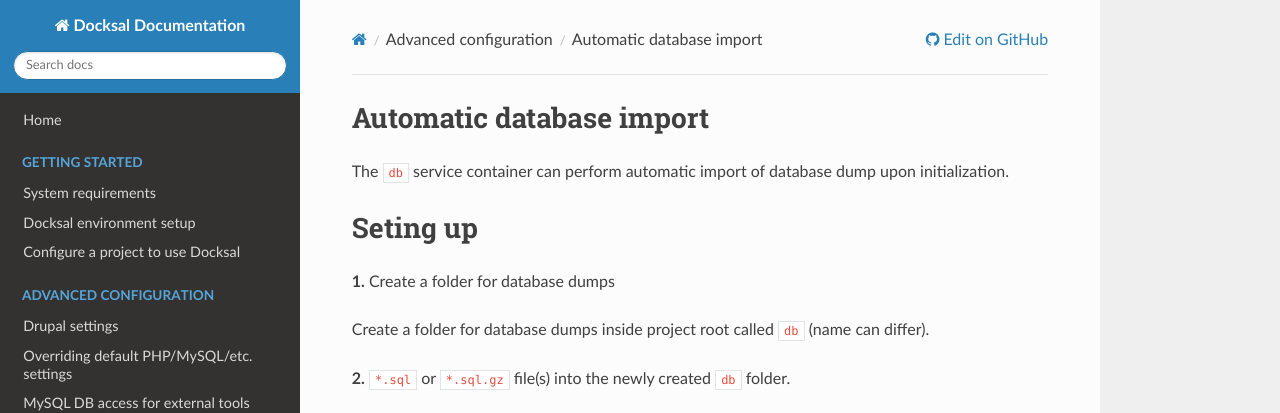
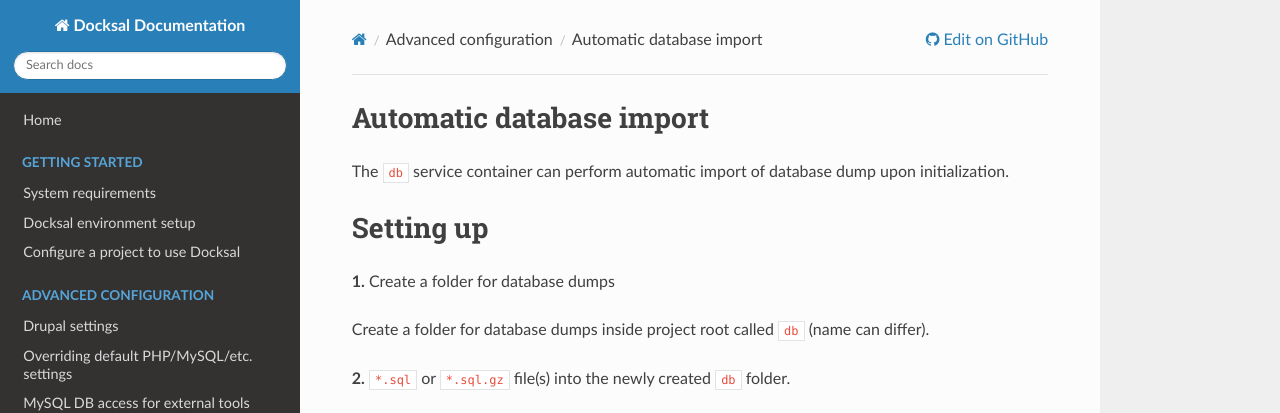
Before and after one commit to docksal/docksal, an MkDocs documentation site: the page built from docs/db-import.md, in a window 1280 px wide and 978 px high. Shown: the top 413 px of the window. Built offline with MkDocs 1.6.1, drawn with Linux system fonts in a browser that asks for light colours; nearby versions of some CDN libraries; old or Windows-style settings are respelled for this version of MkDocs.

Commit message:
Update db-import.md

```diff
--- a/docs/db-import.md
+++ b/docs/db-import.md
@@ -2,7 +2,7 @@
 
 The `db` service container can perform automatic import of database dump upon initialization.
 
-# Seting up
+# Setting up
 
 **1.** Create a folder for database dumps
 
```
